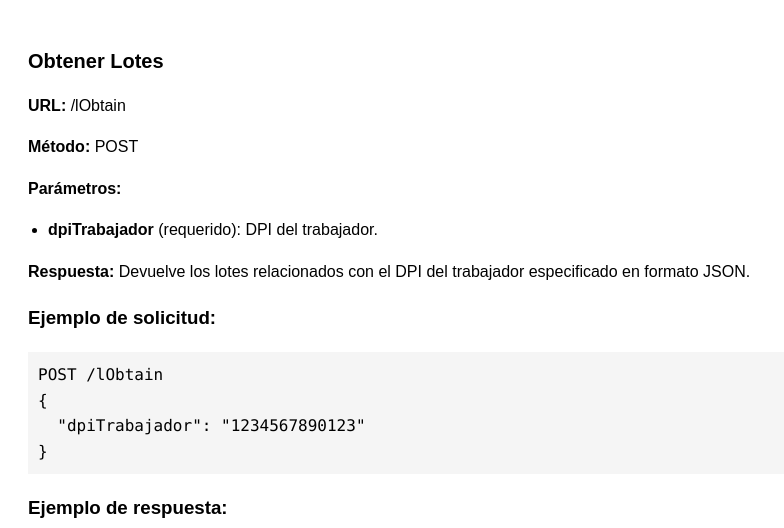
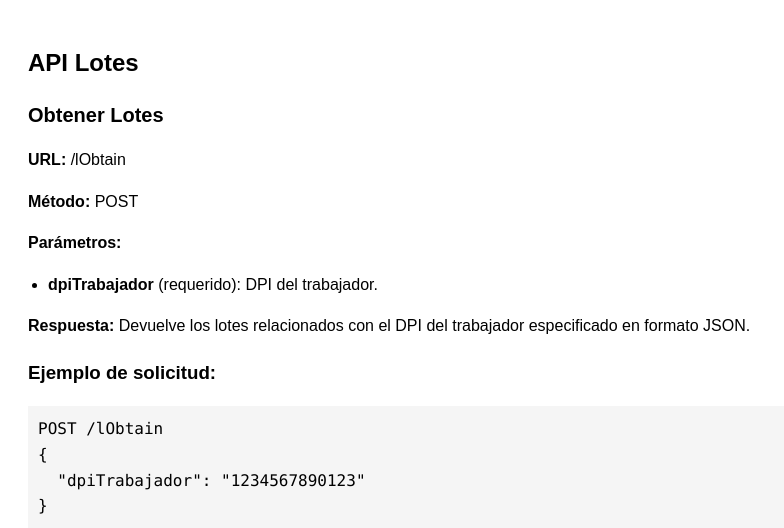
Before and after one commit to Danval-003/MGA_Api, a Flask app: page /lotesDoc in a window 1280 px wide. Shown: the top 528 px of the page, without its empty margins (0-784 px from the left). Run offline with Flask 3, Linux system fonts and the light colour scheme.

Commit message:
Arreglo bug

```diff
--- a/templates/lotesDoc.html
+++ b/templates/lotesDoc.html
@@ -36,6 +36,7 @@
 
 <body>
 
+<h1>API Lotes</h1>
 <h2>Obtener Lotes</h2>
 <p><strong>URL:</strong> /lObtain</p>
 <p><strong>Método:</strong> POST</p>
```
